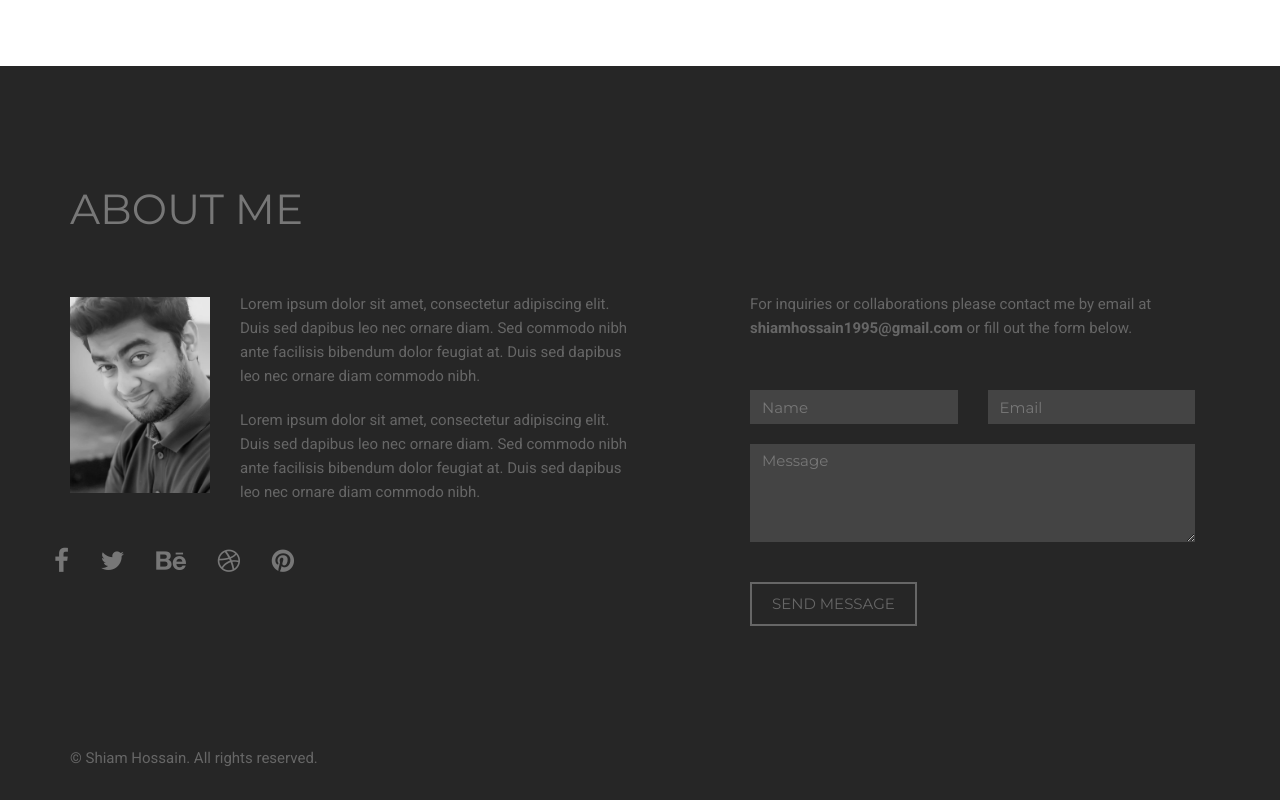
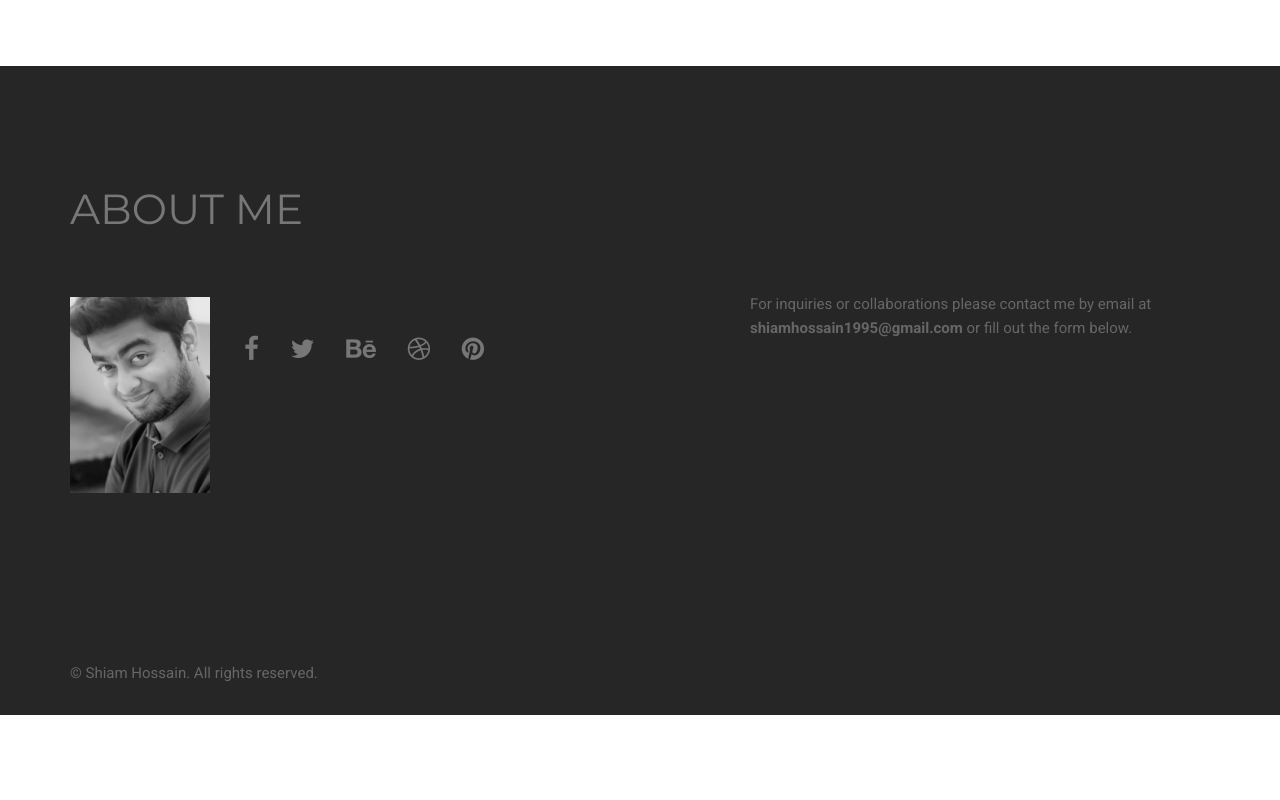
Before and after one commit to siamhossain/portfolio, a plain HTML site: page index.html in a window 1280 px wide. Shown: the part 1412-2212 px from the top of the page. After the commit the page ends 2127 px from the top, so only its background shows below. Drawn offline with Linux system fonts and the light colour scheme.

Commit message:
Remove contact form

```diff
--- a/index.html
+++ b/index.html
@@ -85,8 +85,8 @@
     <div class="col-md-6">
       <div class="section-title">
         <div class="row"> <img src="img/about.jpg" class="img-responsive pull-left" alt="">
-          <p>Lorem ipsum dolor sit amet, consectetur adipiscing elit. Duis sed dapibus leo nec ornare diam. Sed commodo nibh ante facilisis bibendum dolor feugiat at. Duis sed dapibus leo nec ornare diam commodo nibh.</p>
-          <p>Lorem ipsum dolor sit amet, consectetur adipiscing elit. Duis sed dapibus leo nec ornare diam. Sed commodo nibh ante facilisis bibendum dolor feugiat at. Duis sed dapibus leo nec ornare diam commodo nibh.</p>
+          <p></p>
+          <p></p>
           <div class="social">
             <ul>
               <li><a href="https://www.facebook.com/siam.cse"><i class="fa fa-facebook"></i></a></li>
@@ -103,28 +103,7 @@
       <div class="section-title">
         <p>For inquiries or collaborations please contact me by email at <strong>shiamhossain1995@gmail.com</strong> or fill out the form below.</p>
       </div>
-      <form name="sentMessage" id="contactForm" novalidate>
-        <div class="row">
-          <div class="col-md-6">
-            <div class="form-group">
-              <input type="text" id="name" class="form-control" placeholder="Name" required="required">
-              <p class="help-block text-danger"></p>
-            </div>
-          </div>
-          <div class="col-md-6">
-            <div class="form-group">
-              <input type="email" id="email" class="form-control" placeholder="Email" required="required">
-              <p class="help-block text-danger"></p>
-            </div>
-          </div>
-        </div>
-        <div class="form-group">
-          <textarea name="message" id="message" class="form-control" rows="4" placeholder="Message" required></textarea>
-          <p class="help-block text-danger"></p>
-        </div>
-        <div id="success"></div>
-        <button type="submit" class="btn btn-default btn-lg">Send Message</button>
-      </form>
+
     </div>
   </div>
 </div>
```
